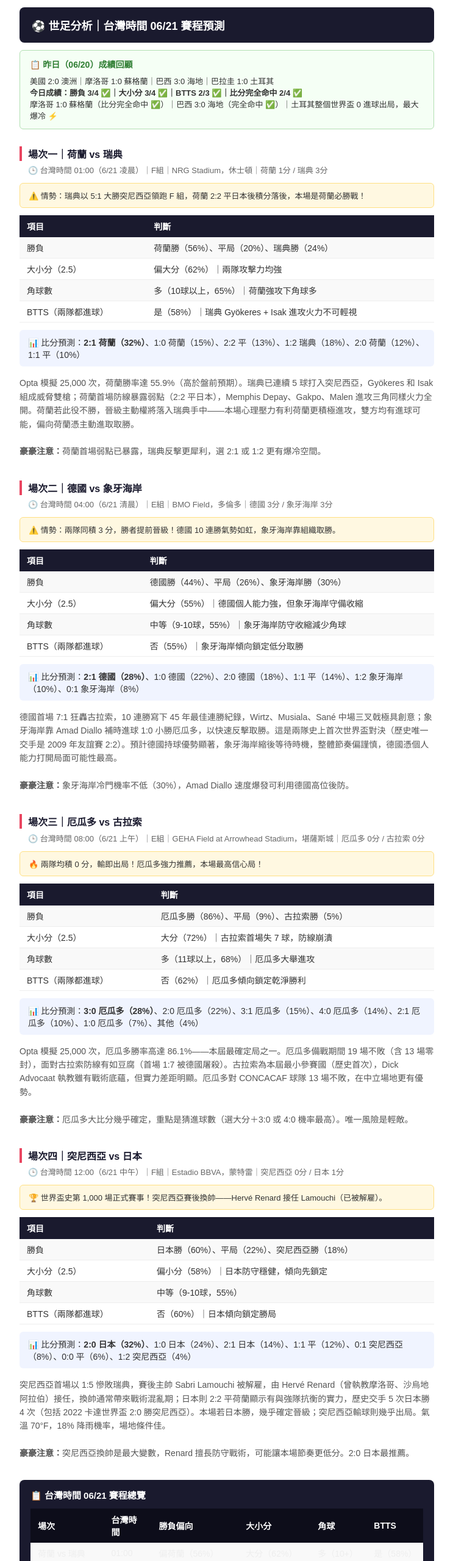
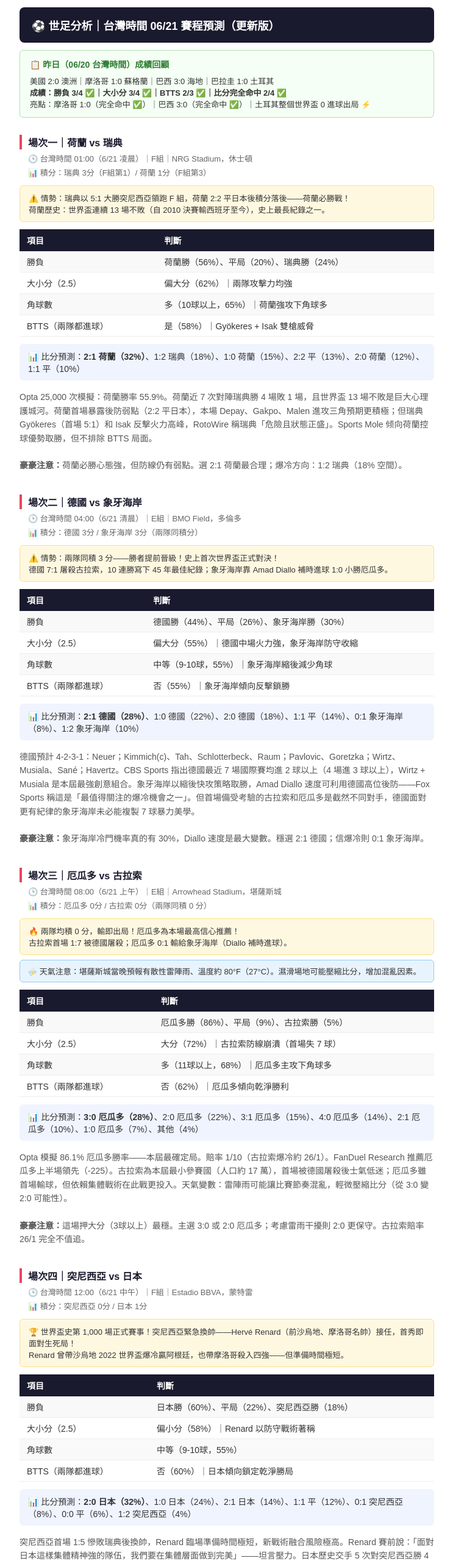
Before and after one commit to haoya924/worldcup2026, a plain HTML site: page 0620_分析.html in a window 1280 px wide. Shown: the top 2560 px of the page at 61% size, without its empty margins (268-1011 px from the left). Drawn offline with Linux system fonts and the light colour scheme.

Commit message:
分析 2026-06-20 測試

```diff
--- a/0620_分析.html
+++ b/0620_分析.html
@@ -17,92 +17,103 @@ tr:nth-child(even){background:#f9f9f9}
 .review{background:#f5fff5;border:1px solid #b2dfb2;border-radius:6px;padding:12px 16px;margin-bottom:20px;font-size:13px}
 .review h3{color:#2e7d32;margin:0 0 8px 0;font-size:14px}
 .alert{background:#fff8e1;border:1px solid #ffe082;border-radius:6px;padding:10px 14px;margin:8px 0;font-size:13px}
+.weather{background:#e8f4fd;border:1px solid #90caf9;border-radius:6px;padding:8px 12px;margin:8px 0;font-size:13px}
 .footer{font-size:12px;color:#aaa;text-align:center;margin-top:20px;padding-top:12px;border-top:1px solid #eee}
 </style></head><body>
 
-<h1>⚽ 世足分析｜台灣時間 06/21 賽程預測</h1>
+<h1>⚽ 世足分析｜台灣時間 06/21 賽程預測（更新版）</h1>
 
 <div class="review">
-  <h3>📋 昨日（06/20）成績回顧</h3>
+  <h3>📋 昨日（06/20 台灣時間）成績回顧</h3>
   美國 2:0 澳洲｜摩洛哥 1:0 蘇格蘭｜巴西 3:0 海地｜巴拉圭 1:0 土耳其<br>
-  <b>今日成績：勝負 3/4 ✅｜大小分 3/4 ✅｜BTTS 2/3 ✅｜比分完全命中 2/4 ✅</b><br>
-  摩洛哥 1:0 蘇格蘭（比分完全命中 ✅）｜巴西 3:0 海地（完全命中 ✅）｜土耳其整個世界盃 0 進球出局，最大爆冷 ⚡
+  <b>成績：勝負 3/4 ✅｜大小分 3/4 ✅｜BTTS 2/3 ✅｜比分完全命中 2/4 ✅</b><br>
+  亮點：摩洛哥 1:0（完全命中 ✅）｜巴西 3:0（完全命中 ✅）｜土耳其整個世界盃 0 進球出局 ⚡
 </div>
 
 <!-- ===== 場次一 ===== -->
 <h2>場次一｜荷蘭 vs 瑞典</h2>
-<div class="meta">🕒 台灣時間 01:00（6/21 凌晨）｜F組｜NRG Stadium，休士頓｜荷蘭 1分 / 瑞典 3分</div>
+<div class="meta">🕒 台灣時間 01:00（6/21 凌晨）｜F組｜NRG Stadium，休士頓</div>
+<div class="meta">📊 積分：瑞典 3分（F組第1）/ 荷蘭 1分（F組第3）</div>
 
-<div class="alert">⚠️ 情勢：瑞典以 5:1 大勝突尼西亞領跑 F 組，荷蘭 2:2 平日本後積分落後，本場是荷蘭必勝戰！</div>
+<div class="alert">⚠️ 情勢：瑞典以 5:1 大勝突尼西亞領跑 F 組，荷蘭 2:2 平日本後積分落後——荷蘭必勝戰！<br>
+荷蘭歷史：世界盃連續 13 場不敗（自 2010 決賽輸西班牙至今），史上最長紀錄之一。</div>
 
 <table>
 <tr><th>項目</th><th>判斷</th></tr>
 <tr><td>勝負</td><td>荷蘭勝（56%）、平局（20%）、瑞典勝（24%）</td></tr>
 <tr><td>大小分（2.5）</td><td>偏大分（62%）｜兩隊攻擊力均強</td></tr>
 <tr><td>角球數</td><td>多（10球以上，65%）｜荷蘭強攻下角球多</td></tr>
-<tr><td>BTTS（兩隊都進球）</td><td>是（58%）｜瑞典 Gyökeres + Isak 進攻火力不可輕視</td></tr>
+<tr><td>BTTS（兩隊都進球）</td><td>是（58%）｜Gyökeres + Isak 雙槍威脅</td></tr>
 </table>
-<div class="scores">📊 比分預測：<b>2:1 荷蘭（32%）</b>、1:0 荷蘭（15%）、2:2 平（13%）、1:2 瑞典（18%）、2:0 荷蘭（12%）、1:1 平（10%）</div>
+<div class="scores">📊 比分預測：<b>2:1 荷蘭（32%）</b>、1:2 瑞典（18%）、1:0 荷蘭（15%）、2:2 平（13%）、2:0 荷蘭（12%）、1:1 平（10%）</div>
 <div class="analysis">
-  Opta 模擬 25,000 次，荷蘭勝率達 55.9%（高於盤前預期）。瑞典已連續 5 球打入突尼西亞，Gyökeres 和 Isak 組成威脅雙槍；荷蘭首場防線暴露弱點（2:2 平日本），Memphis Depay、Gakpo、Malen 進攻三角同樣火力全開。荷蘭若此役不勝，晉級主動權將落入瑞典手中——本場心理壓力有利荷蘭更積極進攻，雙方均有進球可能，偏向荷蘭憑主動進取取勝。<br><br>
-  <b>豪豪注意：</b>荷蘭首場弱點已暴露，瑞典反擊更犀利，選 2:1 或 1:2 更有爆冷空間。
+  Opta 25,000 次模擬：荷蘭勝率 55.9%。荷蘭近 7 次對陣瑞典勝 4 場敗 1 場，且世界盃 13 場不敗是巨大心理護城河。荷蘭首場暴露後防弱點（2:2 平日本），本場 Depay、Gakpo、Malen 進攻三角預期更積極；但瑞典 Gyökeres（首場 5:1）和 Isak 反擊火力高峰，RotoWire 稱瑞典「危險且狀態正盛」。Sports Mole 倾向荷蘭控球優勢取勝，但不排除 BTTS 局面。<br><br>
+  <b>豪豪注意：</b>荷蘭必勝心態強，但防線仍有弱點。選 2:1 荷蘭最合理；爆冷方向：1:2 瑞典（18% 空間）。
 </div>
 
 <!-- ===== 場次二 ===== -->
 <h2>場次二｜德國 vs 象牙海岸</h2>
-<div class="meta">🕒 台灣時間 04:00（6/21 清晨）｜E組｜BMO Field，多倫多｜德國 3分 / 象牙海岸 3分</div>
+<div class="meta">🕒 台灣時間 04:00（6/21 清晨）｜E組｜BMO Field，多倫多</div>
+<div class="meta">📊 積分：德國 3分 / 象牙海岸 3分（兩隊同積分）</div>
 
-<div class="alert">⚠️ 情勢：兩隊同積 3 分，勝者提前晉級！德國 10 連勝氣勢如虹，象牙海岸靠組織取勝。</div>
+<div class="alert">⚠️ 情勢：兩隊同積 3 分——勝者提前晉級！史上首次世界盃正式對決！<br>
+德國 7:1 屠殺古拉索，10 連勝寫下 45 年最佳紀錄；象牙海岸靠 Amad Diallo 補時進球 1:0 小勝厄瓜多。</div>
 
 <table>
 <tr><th>項目</th><th>判斷</th></tr>
 <tr><td>勝負</td><td>德國勝（44%）、平局（26%）、象牙海岸勝（30%）</td></tr>
-<tr><td>大小分（2.5）</td><td>偏大分（55%）｜德國個人能力強，但象牙海岸守備收縮</td></tr>
-<tr><td>角球數</td><td>中等（9-10球，55%）｜象牙海岸防守收縮減少角球</td></tr>
-<tr><td>BTTS（兩隊都進球）</td><td>否（55%）｜象牙海岸傾向鎖定低分取勝</td></tr>
+<tr><td>大小分（2.5）</td><td>偏大分（55%）｜德國中場火力強，象牙海岸防守收縮</td></tr>
+<tr><td>角球數</td><td>中等（9-10球，55%）｜象牙海岸縮後減少角球</td></tr>
+<tr><td>BTTS（兩隊都進球）</td><td>否（55%）｜象牙海岸傾向反擊鎖勝</td></tr>
 </table>
-<div class="scores">📊 比分預測：<b>2:1 德國（28%）</b>、1:0 德國（22%）、2:0 德國（18%）、1:1 平（14%）、1:2 象牙海岸（10%）、0:1 象牙海岸（8%）</div>
+<div class="scores">📊 比分預測：<b>2:1 德國（28%）</b>、1:0 德國（22%）、2:0 德國（18%）、1:1 平（14%）、0:1 象牙海岸（8%）、1:2 象牙海岸（10%）</div>
 <div class="analysis">
-  德國首場 7:1 狂轟古拉索，10 連勝寫下 45 年最佳連勝紀錄，Wirtz、Musiala、Sané 中場三叉戟極具創意；象牙海岸靠 Amad Diallo 補時進球 1:0 小勝厄瓜多，以快速反擊取勝。這是兩隊史上首次世界盃對決（歷史唯一交手是 2009 年友誼賽 2:2）。預計德國持球優勢顯著，象牙海岸縮後等待時機，整體節奏偏謹慎，德國憑個人能力打開局面可能性最高。<br><br>
-  <b>豪豪注意：</b>象牙海岸冷門機率不低（30%），Amad Diallo 速度爆發可利用德國高位後防。
+  德國預計 4-2-3-1：Neuer；Kimmich(c)、Tah、Schlotterbeck、Raum；Pavlovic、Goretzka；Wirtz、Musiala、Sané；Havertz。CBS Sports 指出德國最近 7 場國際賽均進 2 球以上（4 場進 3 球以上），Wirtz + Musiala 是本屆最強創意組合。象牙海岸以縮後快攻策略取勝，Amad Diallo 速度可利用德國高位後防——Fox Sports 稱這是「最值得關注的爆冷機會之一」。但首場備受考驗的古拉索和厄瓜多是截然不同對手，德國面對更有紀律的象牙海岸未必能複製 7 球暴力美學。<br><br>
+  <b>豪豪注意：</b>象牙海岸冷門機率真的有 30%，Diallo 速度是最大變數。穩選 2:1 德國；信爆冷則 0:1 象牙海岸。
 </div>
 
 <!-- ===== 場次三 ===== -->
 <h2>場次三｜厄瓜多 vs 古拉索</h2>
-<div class="meta">🕒 台灣時間 08:00（6/21 上午）｜E組｜GEHA Field at Arrowhead Stadium，堪薩斯城｜厄瓜多 0分 / 古拉索 0分</div>
+<div class="meta">🕒 台灣時間 08:00（6/21 上午）｜E組｜Arrowhead Stadium，堪薩斯城</div>
+<div class="meta">📊 積分：厄瓜多 0分 / 古拉索 0分（兩隊同積 0 分）</div>
 
-<div class="alert">🔥 兩隊均積 0 分，輸即出局！厄瓜多強力推薦，本場最高信心局！</div>
+<div class="alert">🔥 兩隊均積 0 分，輸即出局！厄瓜多為本場最高信心推薦！<br>
+古拉索首場 1:7 被德國屠殺；厄瓜多 0:1 輸給象牙海岸（Diallo 補時進球）。</div>
+
+<div class="weather">⛈️ 天氣注意：堪薩斯城當晚預報有散性雷陣雨、溫度約 80°F（27°C）。濕滑場地可能壓縮比分，增加混亂因素。</div>
 
 <table>
 <tr><th>項目</th><th>判斷</th></tr>
 <tr><td>勝負</td><td>厄瓜多勝（86%）、平局（9%）、古拉索勝（5%）</td></tr>
-<tr><td>大小分（2.5）</td><td>大分（72%）｜古拉索首場失 7 球，防線崩潰</td></tr>
-<tr><td>角球數</td><td>多（11球以上，68%）｜厄瓜多大舉進攻</td></tr>
-<tr><td>BTTS（兩隊都進球）</td><td>否（62%）｜厄瓜多傾向鎖定乾淨勝利</td></tr>
+<tr><td>大小分（2.5）</td><td>大分（72%）｜古拉索防線崩潰（首場失 7 球）</td></tr>
+<tr><td>角球數</td><td>多（11球以上，68%）｜厄瓜多主攻下角球多</td></tr>
+<tr><td>BTTS（兩隊都進球）</td><td>否（62%）｜厄瓜多傾向乾淨勝利</td></tr>
 </table>
 <div class="scores">📊 比分預測：<b>3:0 厄瓜多（28%）</b>、2:0 厄瓜多（22%）、3:1 厄瓜多（15%）、4:0 厄瓜多（14%）、2:1 厄瓜多（10%）、1:0 厄瓜多（7%）、其他（4%）</div>
 <div class="analysis">
-  Opta 模擬 25,000 次，厄瓜多勝率高達 86.1%——本屆最確定局之一。厄瓜多備戰期間 19 場不敗（含 13 場零封），面對古拉索防線有如豆腐（首場 1:7 被德國屠殺）。古拉索為本屆最小參賽國（歷史首次），Dick Advocaat 執教雖有戰術底蘊，但實力差距明顯。厄瓜多對 CONCACAF 球隊 13 場不敗，在中立場地更有優勢。<br><br>
-  <b>豪豪注意：</b>厄瓜多大比分幾乎確定，重點是猜進球數（選大分＋3:0 或 4:0 機率最高）。唯一風險是輕敵。
+  Opta 模擬 86.1% 厄瓜多勝率——本屆最確定局。賠率 1/10（古拉索爆冷約 26/1）。FanDuel Research 推薦厄瓜多上半場領先（-225）。古拉索為本屆最小參賽國（人口約 17 萬），首場被德國屠殺後士氣低迷；厄瓜多雖首場輸球，但依賴集體戰術在此戰更投入。天氣變數：雷陣雨可能讓比賽節奏混亂，輕微壓縮比分（從 3:0 變 2:0 可能性）。<br><br>
+  <b>豪豪注意：</b>這場押大分（3球以上）最穩。主選 3:0 或 2:0 厄瓜多；考慮雷雨干擾則 2:0 更保守。古拉索賠率 26/1 完全不值追。
 </div>
 
 <!-- ===== 場次四 ===== -->
 <h2>場次四｜突尼西亞 vs 日本</h2>
-<div class="meta">🕒 台灣時間 12:00（6/21 中午）｜F組｜Estadio BBVA，蒙特雷｜突尼西亞 0分 / 日本 1分</div>
+<div class="meta">🕒 台灣時間 12:00（6/21 中午）｜F組｜Estadio BBVA，蒙特雷</div>
+<div class="meta">📊 積分：突尼西亞 0分 / 日本 1分</div>
 
-<div class="alert">🏆 世界盃史第 1,000 場正式賽事！突尼西亞賽後換帥——Hervé Renard 接任 Lamouchi（已被解雇）。</div>
+<div class="alert">🏆 世界盃史第 1,000 場正式賽事！突尼西亞緊急換帥——Hervé Renard（前沙烏地、摩洛哥名帥）接任，首秀即面對生死局！<br>
+Renard 曾帶沙烏地 2022 世界盃爆冷贏阿根廷，也帶摩洛哥殺入四強——但準備時間極短。</div>
 
 <table>
 <tr><th>項目</th><th>判斷</th></tr>
 <tr><td>勝負</td><td>日本勝（60%）、平局（22%）、突尼西亞勝（18%）</td></tr>
-<tr><td>大小分（2.5）</td><td>偏小分（58%）｜日本防守穩健，傾向先鎖定</td></tr>
+<tr><td>大小分（2.5）</td><td>偏小分（58%）｜Renard 以防守戰術著稱</td></tr>
 <tr><td>角球數</td><td>中等（9-10球，55%）</td></tr>
-<tr><td>BTTS（兩隊都進球）</td><td>否（60%）｜日本傾向鎖定勝局</td></tr>
+<tr><td>BTTS（兩隊都進球）</td><td>否（60%）｜日本傾向鎖定乾淨勝局</td></tr>
 </table>
 <div class="scores">📊 比分預測：<b>2:0 日本（32%）</b>、1:0 日本（24%）、2:1 日本（14%）、1:1 平（12%）、0:1 突尼西亞（8%）、0:0 平（6%）、1:2 突尼西亞（4%）</div>
 <div class="analysis">
-  突尼西亞首場以 1:5 慘敗瑞典，賽後主帥 Sabri Lamouchi 被解雇，由 Hervé Renard（曾執教摩洛哥、沙烏地阿拉伯）接任，換帥通常帶來戰術混亂期；日本則 2:2 平荷蘭顯示有與強隊抗衡的實力，歷史交手 5 次日本勝 4 次（包括 2022 卡達世界盃 2:0 勝突尼西亞）。本場若日本勝，幾乎確定晉級；突尼西亞輸球則幾乎出局。氣溫 70°F，18% 降雨機率，場地條件佳。<br><br>
-  <b>豪豪注意：</b>突尼西亞換帥是最大變數，Renard 擅長防守戰術，可能讓本場節奏更低分。2:0 日本最推薦。
+  突尼西亞首場 1:5 慘敗瑞典後換帥，Renard 臨場準備時間極短，新戰術融合風險極高。Renard 賽前說：「面對日本這樣集體精神強的隊伍，我們要在集體層面做到完美」——坦言壓力。日本歷史交手 5 次對突尼西亞勝 4 次（含 2022 世界盃 2:0），且 2:2 平荷蘭顯示攻守均衡。若突尼西亞此役不勝，晉級希望幾乎破滅（史上從未闖入 16 強）。Renard 的「奇蹟光環」是唯一爆冷理由，但日本實力比阿根廷更實際均衡。<br><br>
+  <b>豪豪注意：</b>最推薦 2:0 日本。BTTS 機率低（Renard 的突尼西亞可能縮後防守），次選 1:0 日本。留意 Renard 換帥奇蹟：若突尼西亞積極出擊，1:1 平也有 12% 機率。
 </div>
 
 <!-- ===== 今日總覽 ===== -->
@@ -115,10 +126,11 @@ tr:nth-child(even){background:#f9f9f9}
 <tr><td>厄瓜多 vs 古拉索</td><td>08:00</td><td>強偏厄瓜多（86%）</td><td>大分（72%）</td><td>多（11+）</td><td>否（62%）</td></tr>
 <tr><td>突尼西亞 vs 日本</td><td>12:00</td><td>偏日本（60%）</td><td>偏小分（58%）</td><td>中（9-10）</td><td>否（60%）</td></tr>
 </table>
-<p style="margin:14px 0 4px 0;font-size:13px;color:#ccc;">🔥 最強推薦：厄瓜多勝古拉索（大分）｜信心指數最高（86%）</p>
-<p style="margin:4px 0;font-size:13px;color:#ccc;">⚡ 留意：德國 vs 象牙海岸為 E 組龍頭爭奪戰，象牙海岸冷門機率 30%</p>
-<p style="margin:4px 0;font-size:13px;color:#ccc;">🏆 特別注意：突尼西亞換帥（Hervé Renard 接任），可能影響整體戰術節奏</p>
+<p style="margin:14px 0 4px 0;font-size:13px;color:#ccc;">🔥 最強推薦：厄瓜多勝古拉索（大分）｜信心指數 86%</p>
+<p style="margin:4px 0;font-size:13px;color:#ccc;">⚡ 最大爆冷風險：德國 vs 象牙海岸（Diallo 速度致命，冷門 30%）</p>
+<p style="margin:4px 0;font-size:13px;color:#ccc;">🏆 歷史場次：突尼西亞 vs 日本 = 世界盃史第 1,000 場正式賽事</p>
+<p style="margin:4px 0;font-size:13px;color:#ccc;">⛈️ 天氣注意：堪薩斯城（厄瓜多場地）可能有雷陣雨，影響比賽節奏</p>
 </div>
 
-<div class="footer">由豪豪世足分析助理自動產生 | 2026-06-20 21:45 台灣時間 | Opta Analyst / Sports Mole / ESPN</div>
+<div class="footer">由豪豪世足分析助理自動產生 | 2026-06-20 23:45 台灣時間（測試執行更新版）| Opta / Sports Mole / ESPN / CBS Sports / RotoWire</div>
 </body></html>
```
